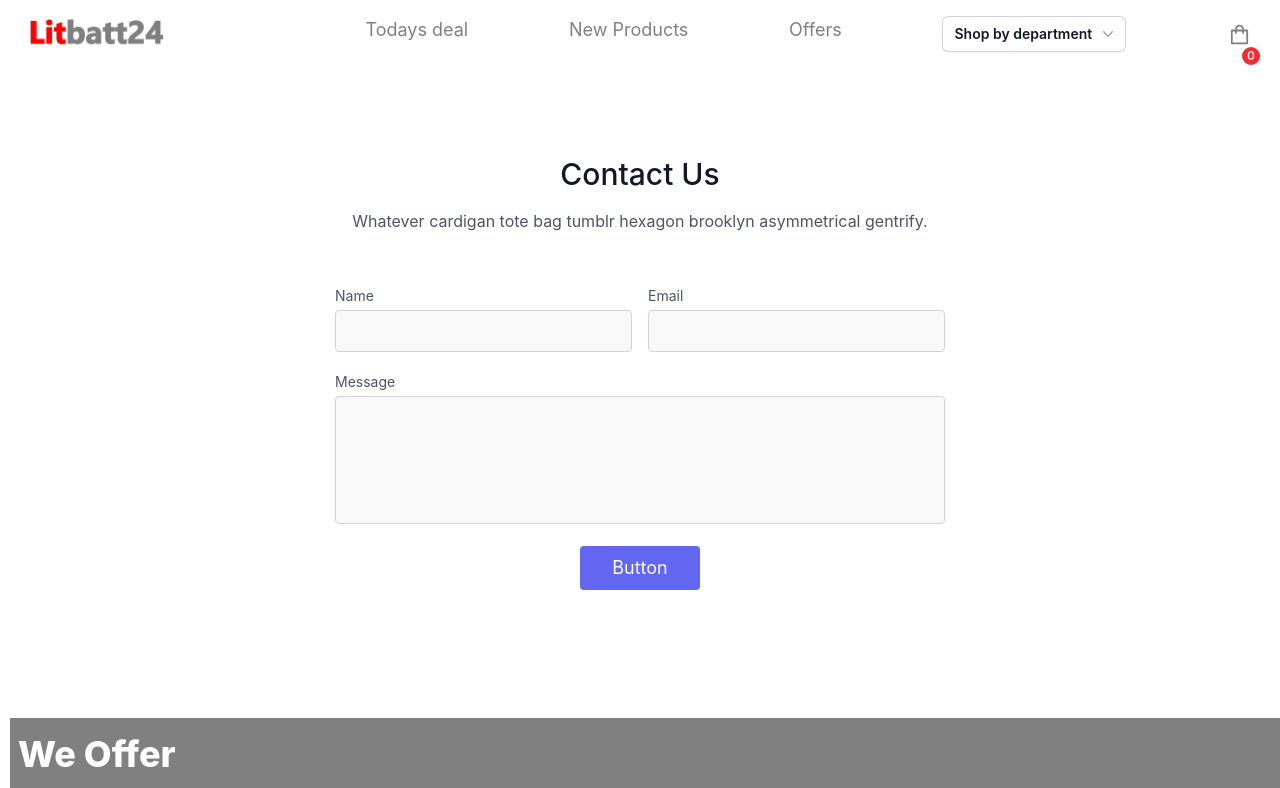
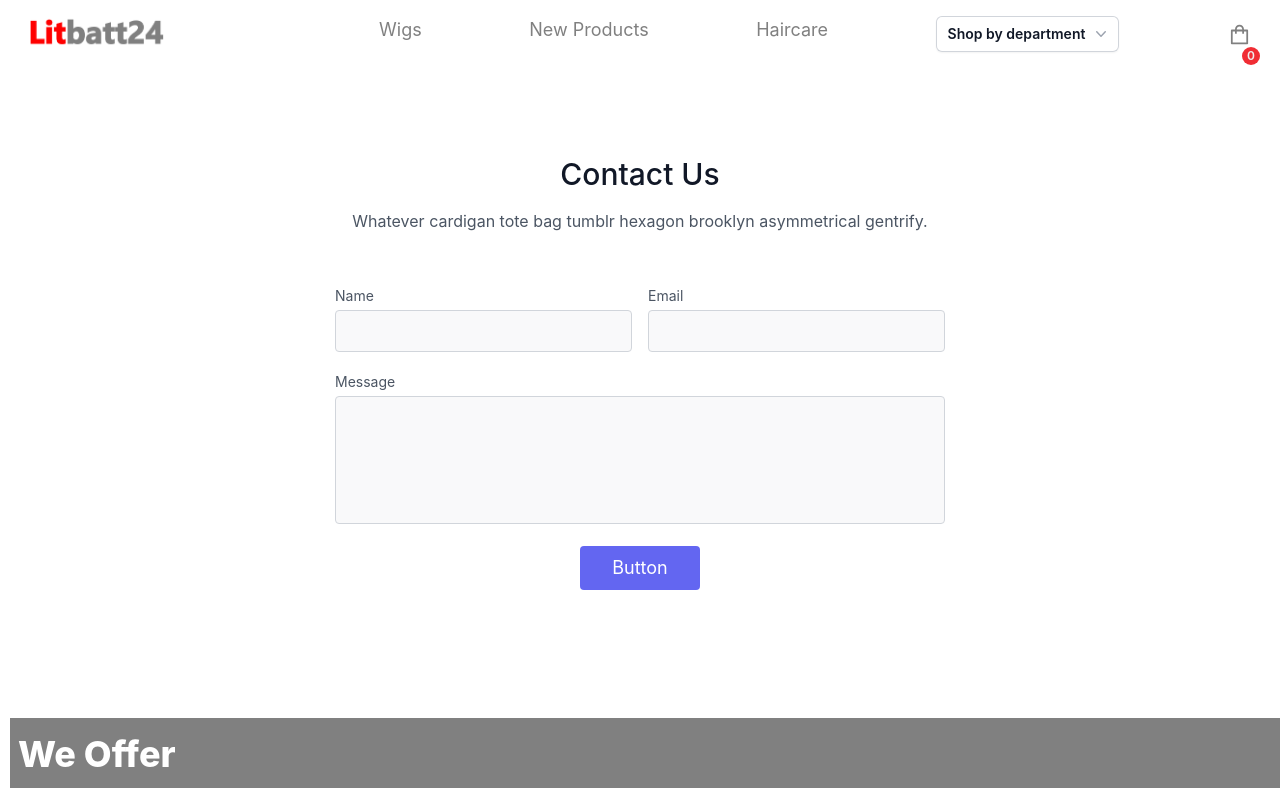
Before and after one commit to emmazyconcepts/degolib, a Next.js app: page /contact in a window 1280 px wide. Shown: the top 788 px of the page. Built offline with nearby package versions, Linux system fonts and the light colour scheme; no server answers.

Commit message:
‘add’

```diff
--- a/components/Navbar.jsx
+++ b/components/Navbar.jsx
@@ -44,7 +44,7 @@ const Navbar = () => {
       </select> */}
 
       <a href={"/battery/todaydeal"} className="logo">
-        Todays deal
+        Wigs
       </a>
 
       <a href={"/battery/newproduct"} className="logo">
@@ -52,7 +52,7 @@ const Navbar = () => {
       </a>
 
       <a href={"/battery/offers"} className="logo">
-        Offers{" "}
+        Haircare{" "}
       </a>
 
       <Menu as="div" className="relative inline-block text-left">
```
